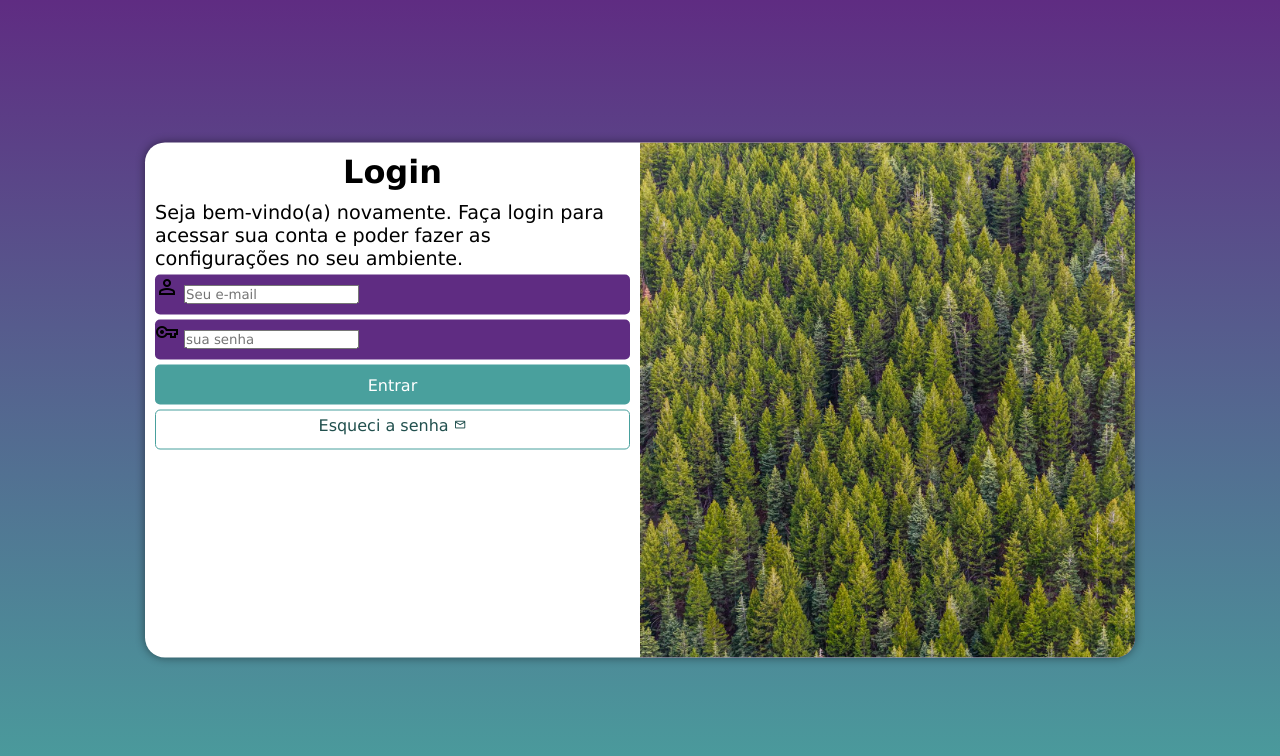
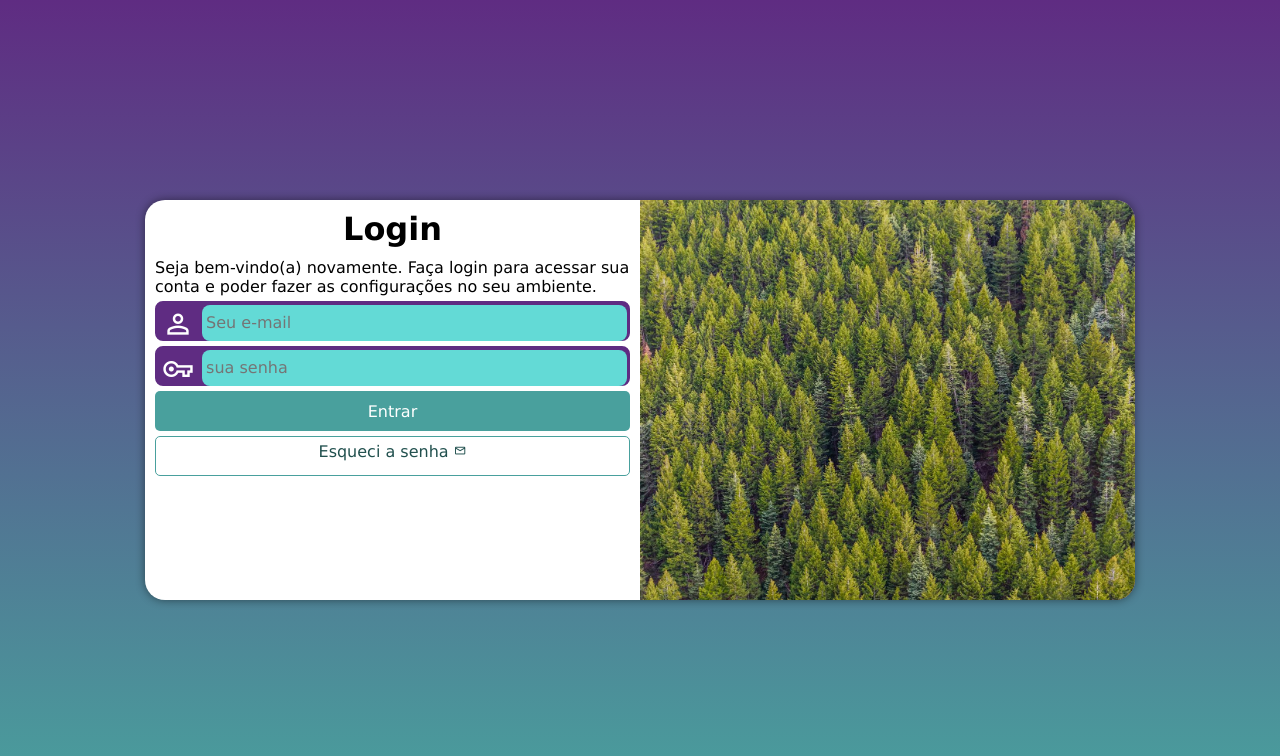
Before and after one commit to MarcosWillianA/projeto-login, a plain HTML site: page index.html in a window 1280 px wide. Drawn offline with nearby package versions, Linux system fonts and the light colour scheme.

Commit message:
Refinamento

```diff
--- a/estilos/media-query.css
+++ b/estilos/media-query.css
@@ -9,7 +9,7 @@ Destktop: 992px até 1200px
 Grandes telas: acima de 1200px
 */
 
-@media screen and (min-width: 768px) and (max-width: 992px) {
+@media screen and (min-width: 768px) and (max-width: 992px) { /* TABLET */
 
     body {
         background-image: linear-gradient(to top, #49a09d, #5f2c82);
@@ -17,6 +17,7 @@ Grandes telas: acima de 1200px
 
     #login {
         width: 80vw;
+        height: 320px;
     }
 
     #imagem {
@@ -31,13 +32,14 @@ Grandes telas: acima de 1200px
     }
 }
 
-@media screen and (min-width: 992px) {
+@media screen and (min-width: 992px) { /* DESKTOP */
     body {
         background-image: linear-gradient(to top, #49a09d, #5f2c82);
     }
 
     #login {
         width: 990px;
+        height: 400px;
 
     }
 
@@ -57,6 +59,6 @@ Grandes telas: acima de 1200px
     }
 
     #formulario p {
-        font-size: 1.2em;
+        font-size: 1em;
     }
 }
--- a/estilos/style.css
+++ b/estilos/style.css
@@ -29,13 +29,13 @@ main {
     position: absolute;
     top: 50%;
     left: 50%;
-    transform: translate(-50%, -50%);
     overflow: hidden;
     background-color: white;
     width: 250px;
     height: 515px;
     border-radius: 20px;
     box-shadow: 0px 0px 10px rgba(0, 0, 0, 0.473);
+    transform: translate(-50%, -50%);
     transition: width .3s, height .3s;
     transition-timing-function: ease;
 }
@@ -64,16 +64,40 @@ main {
 
 .campo {
     background-color: #5f2c82;
+    border: 2px solid #5f2c82;
     display: block;
     width: 100%;
     height: 40px;
-    border-radius: 5px;
+    border-radius: 8px;
     margin: 5px 0;
 }
 
 label {
     display: none;
 }
+
+.icones-campo {
+    color: white;
+    font-size: 2em;
+    width: 40px;
+    padding: 5px;
+}
+
+.campo input {
+    background-color: #63dad6;
+    font-size: 1em;
+    width: calc(100% - 46px);
+    height: 100%;
+    border: 0px;
+    border-radius: 8px;
+    padding: 4px;
+    transform: translateY(-12px);
+}
+
+.campo input:focus-within {
+    background-color: white;
+}
+
 
 #submit {
     display: block;
--- a/index.html
+++ b/index.html
@@ -19,14 +19,14 @@
                 <p>Seja bem-vindo(a) novamente. Faça login para acessar sua conta e poder fazer as configurações no seu ambiente.</p>
                 <form action="login" method="post" autocomplete="on">
                     <div class="campo">
-                        <span class="material-symbols-outlined">
+                        <span class="material-symbols-outlined icones-campo">
                             person
                             </span>
                         <input type="email" name="login" id="ilogin" placeholder="Seu e-mail" autocomplete="email" required maxlength="30">
                         <label for="ilogin">Login</label>
                     </div>
                     <div class="campo">
-                        <span class="material-symbols-outlined">
+                        <span class="material-symbols-outlined icones-campo">
                             vpn_key
                             </span>
                         <input type="password" name="senha" id="isenha" placeholder="sua senha" autocomplete="current-password" required minlength="8" maxlength="20">
```
